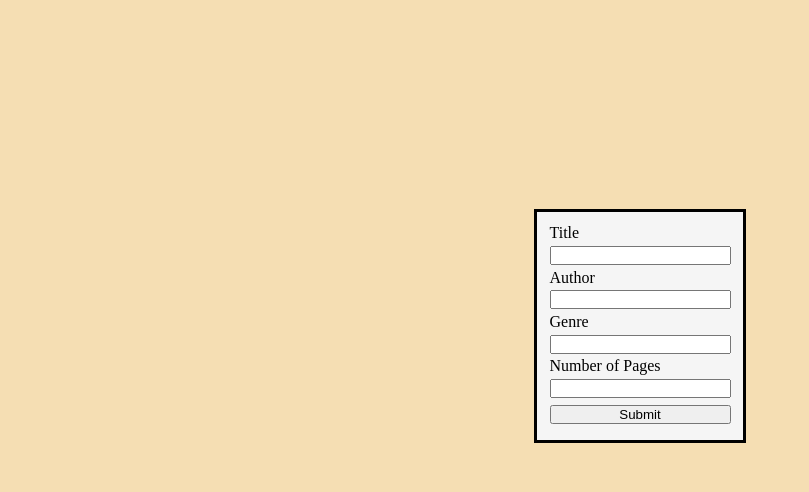
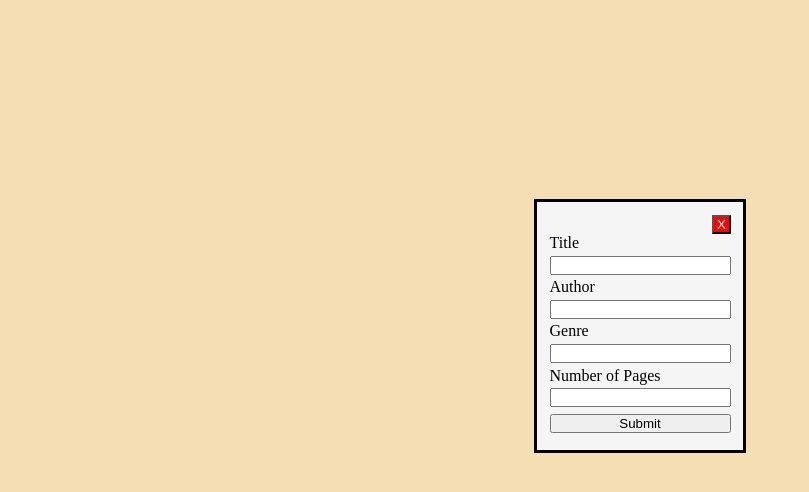
Before and after one commit to alansimon816/Library, a plain HTML site: page index.html in a window 1280 px wide. Both pictures are taken after a click on the button "New Book". Shown: the part 74-566 px from the top of the page, without its empty margins (0-809 px from the left). Drawn offline with Linux system fonts and the light colour scheme.

Commit message:
Adds an exit button to form.

```diff
--- a/index.html
+++ b/index.html
@@ -18,6 +18,7 @@
 
         <div id="form-container">
             <form id="new-book-form">
+                <button id="exit-form-btn">X</button>
                 <label for="title-in">Title</label>
                 <input id="title-in" type="text" name="title" required>
                 <label for="author-in">Author</label>
--- a/script.js
+++ b/script.js
@@ -1,5 +1,6 @@
 const newBtn = document.getElementById('new-book-btn')
 const form = document.getElementById('new-book-form')
+const exitFormBtn = document.getElementById('exit-form-btn')
 
 let library = []
 
--- a/style.css
+++ b/style.css
@@ -67,3 +67,10 @@ body {
     margin: 5%;
     border: solid;
 }
+
+#exit-form-btn {
+    background: red;
+    color: white;
+    margin-left: 90%;
+    float: right;
+}
```
